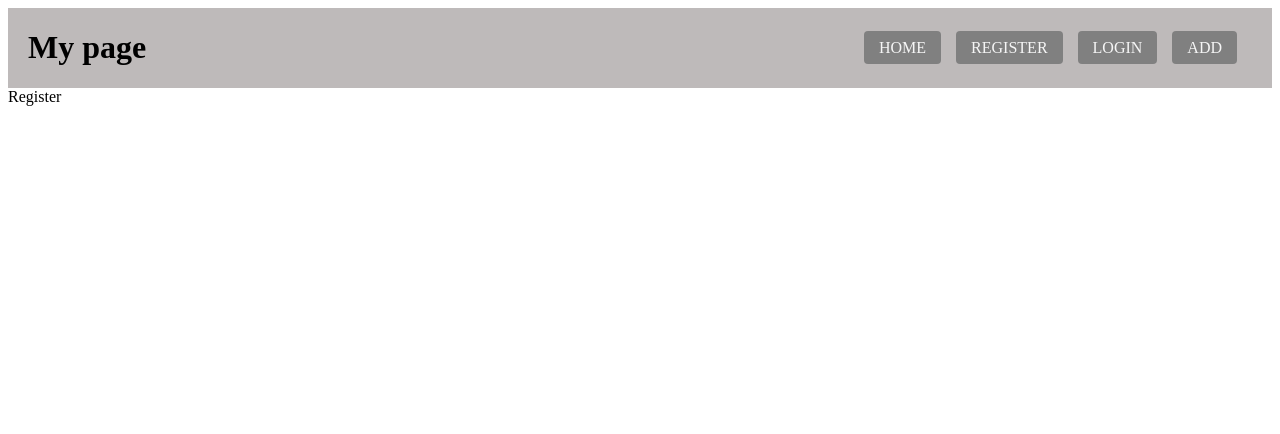
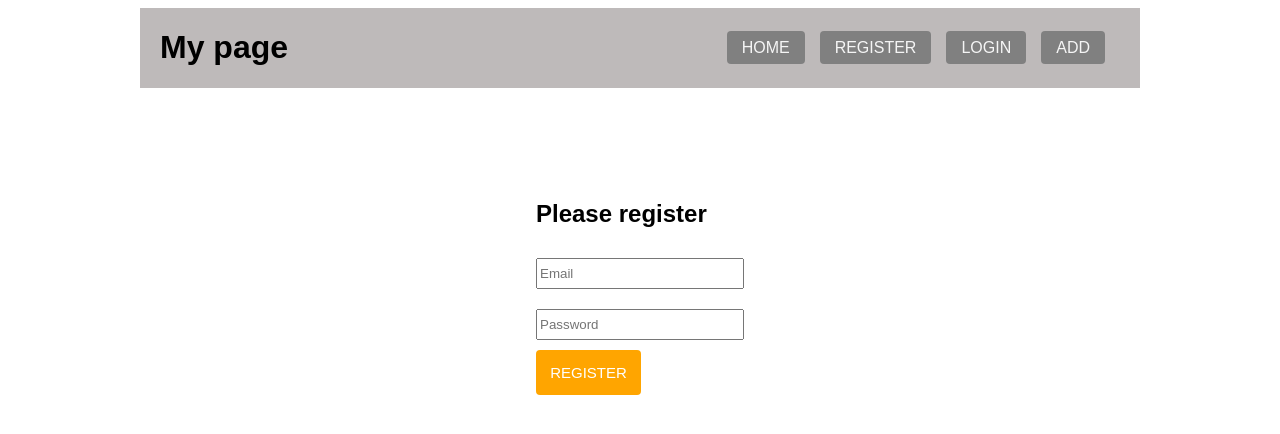
Before and after one commit to TunkisT/React-exam, a React (Create React App) app: page /register in a window 1280 px wide. Shown: the top 434 px of the page. Built offline with nearby package versions, Linux system fonts and the light colour scheme.

Commit message:
regiter form

```diff
--- a/src/App.css
+++ b/src/App.css
@@ -0,0 +1,7 @@
+body{
+    max-width: 1000px;
+    margin-left: auto;
+    margin-right: auto;
+    padding: 0 10px;
+    font-family: Arial, Helvetica, sans-serif;
+}
--- a/src/components/Header.module.css
+++ b/src/components/Header.module.css
@@ -14,3 +14,7 @@
     border-radius: 4px;
     color: whitesmoke;
 }
+.navi a:hover{
+    background-color: rgb(88, 84, 84);
+    color: white;
+}
--- /dev/null
+++ b/src/components/UI/Button.jsx
@@ -0,0 +1,9 @@
+import css from './Button.module.css';
+
+import React from 'react';
+
+function Button(props) {
+  return <button className={css.btn}>{props.children}</button>;
+}
+
+export default Button;
--- /dev/null
+++ b/src/components/UI/Button.module.css
@@ -0,0 +1,11 @@
+.btn{
+    width: 7em;
+    height: 3em;
+    text-transform: uppercase;
+    cursor: pointer;
+    background-color: orange;
+    color: white;
+    border: none;
+    border-radius: 4px;
+    font-size: 15px;
+}
--- a/src/pages/Login.jsx
+++ /dev/null
@@ -1,7 +0,0 @@
-import React from 'react';
-
-function Login() {
-  return <div>Login</div>;
-}
-
-export default Login;
--- /dev/null
+++ b/src/pages/Login/Login.jsx
@@ -0,0 +1,12 @@
+import React from 'react';
+
+function Login() {
+  return <div>
+    <h1>Please login</h1>
+    <form>
+
+    </form>
+  </div>;
+}
+
+export default Login;
--- a/src/pages/Register.jsx
+++ /dev/null
@@ -1,7 +0,0 @@
-import React from 'react';
-
-function Register() {
-  return <div>Register</div>;
-}
-
-export default Register;
--- /dev/null
+++ b/src/pages/Register/Register.jsx
@@ -0,0 +1,22 @@
+import css from './Register.module.css';
+import React from 'react';
+import Button from '../../components/UI/Button';
+
+function Register() {
+  return (
+    <div className={css.div}>
+      <section>
+        <h1>Please register</h1>
+        <form className={css.form}>
+          <input type='email' placeholder='Email' />
+          <br />
+          <input type='text' placeholder='Password' />
+          <br />
+          <Button>Register</Button>
+        </form>
+      </section>
+    </div>
+  );
+}
+
+export default Register;
--- /dev/null
+++ b/src/pages/Register/Register.module.css
@@ -0,0 +1,13 @@
+.form input{
+    margin: 10px 0;
+    height: 25px;
+    width: 15em;
+
+}
+.div{
+    display: flex;
+    justify-content: center;
+    align-items: center;
+    height: 25em;
+
+}
```
Also changed, not shown: src/App.js (+4 -4 lines), src/pages/Add/Add.jsx (renamed from src/pages/Add.jsx), src/pages/Home/Home.jsx (renamed from src/pages/Home.jsx).
